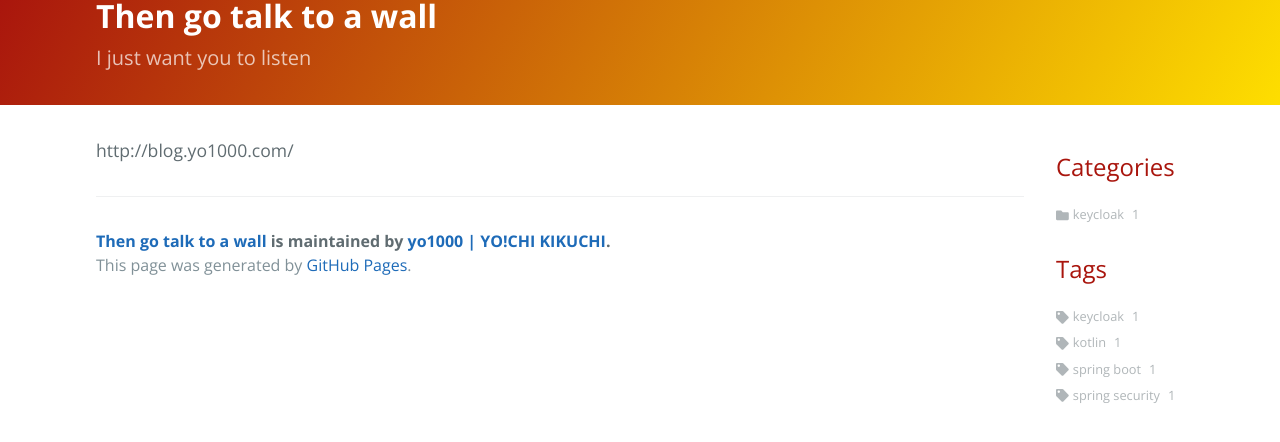
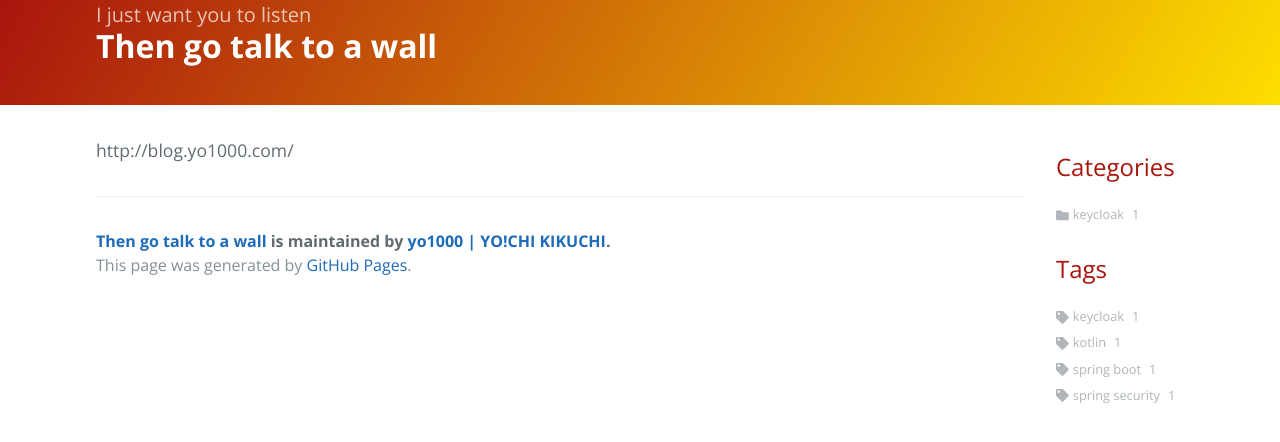
Before and after one commit to yo1000/blog.yo1000.com, a Jekyll site: the page built from README.md, in a window 1280 px wide. Shown: the top 442 px of the page. Built offline with Jekyll 4.4.1, drawn with Linux system fonts in a browser that asks for light colours; our own code applies the rules of GitHub Pages for plain Markdown files.

Commit message:
Update page-header.html

```diff
--- a/_includes/page-header.html
+++ b/_includes/page-header.html
@@ -1,4 +1,4 @@
 <section class="page-header">
+  <h2 class="project-tagline">{{ site.tagline }}</h2>
   <h1 class="project-name">{{ site.title }}</h1>
-  <h2 class="project-tagline">{{ site.tagline }}</h2>
 </section>
```
